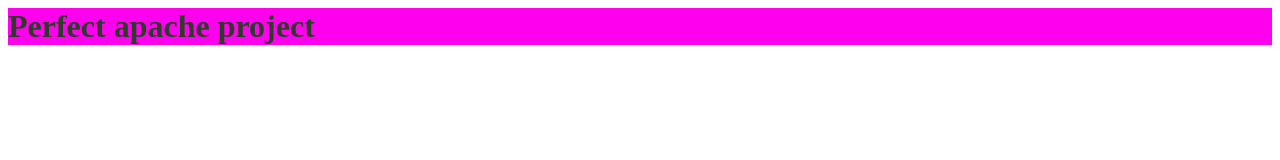
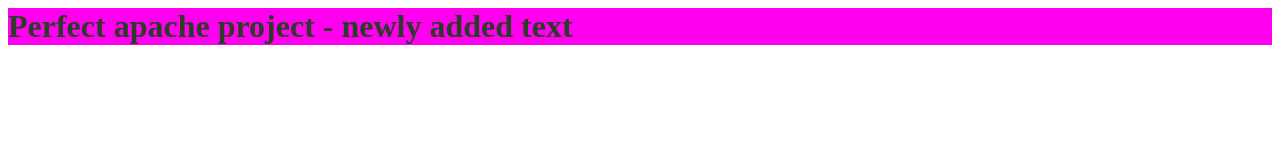
Before and after one commit to devilrkdf/apache-static-website, a plain HTML site: page index.html in a window 1280 px wide. Drawn offline with Linux system fonts and the light colour scheme.

Commit message:
new-changes

```diff
--- a/index.html
+++ b/index.html
@@ -4,6 +4,6 @@
         <link href="style.css" rel="stylesheet">
     </head>
     <body>
-        <h1> Perfect apache project </h1>
+        <h1> Perfect apache project - newly added text </h1>
     </body>
 </html>
```
